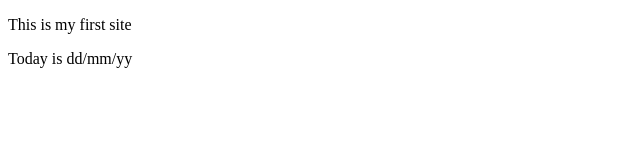
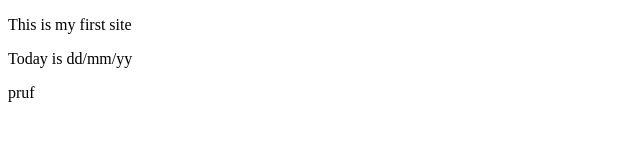
Before and after one commit to fess3000/repo2, a website: page site/index.html in a window 1280 px wide. Shown: the full height of the page, 0-640 px from the left. Drawn offline with Linux system fonts and the light colour scheme.

```diff
--- a/site/index.html
+++ b/site/index.html
@@ -7,5 +7,6 @@
 <body>
     <p>This is my first site</p>
     <p>Today is dd/mm/yy</p>
+    <p> pruf</p>
 </body>
 </html>
```
